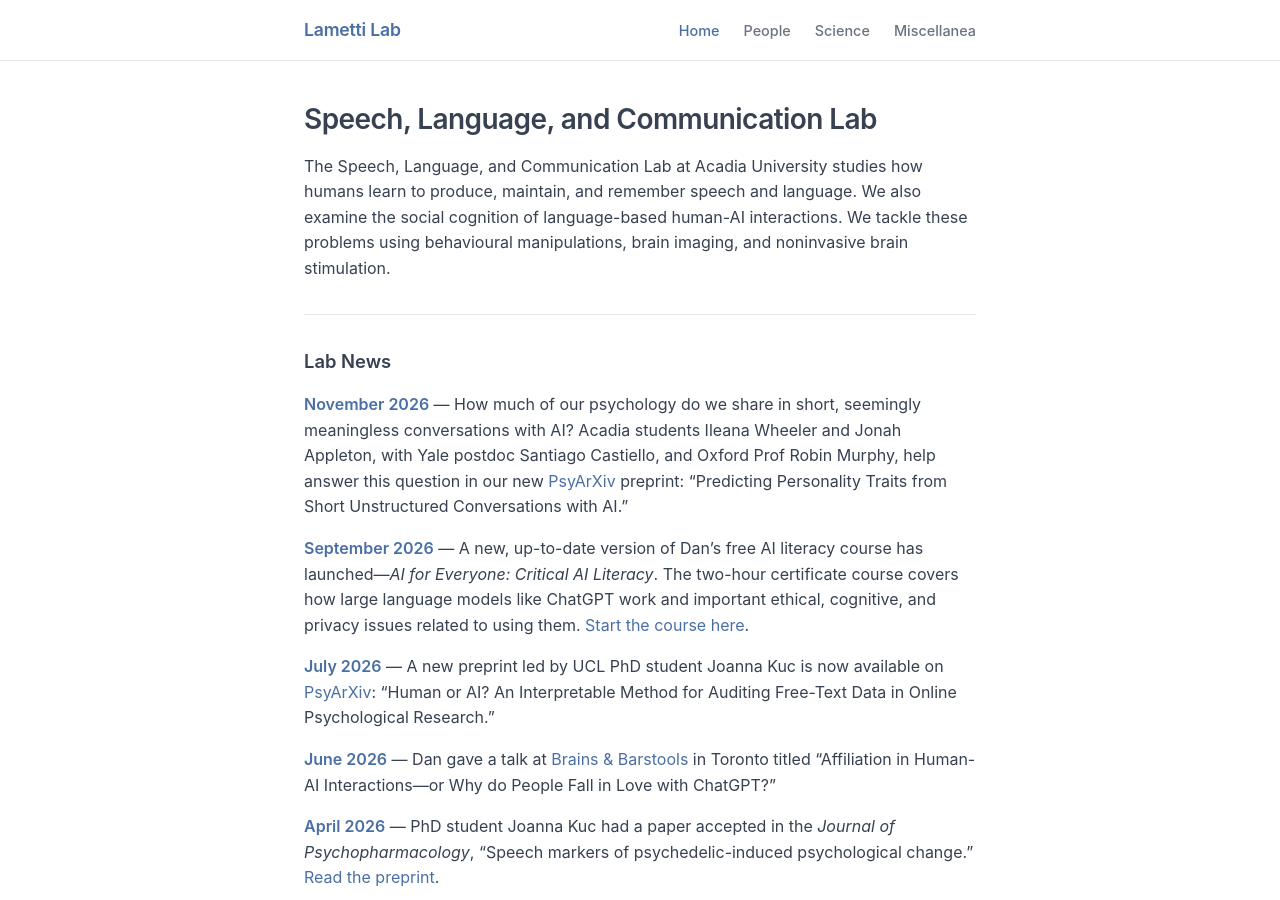
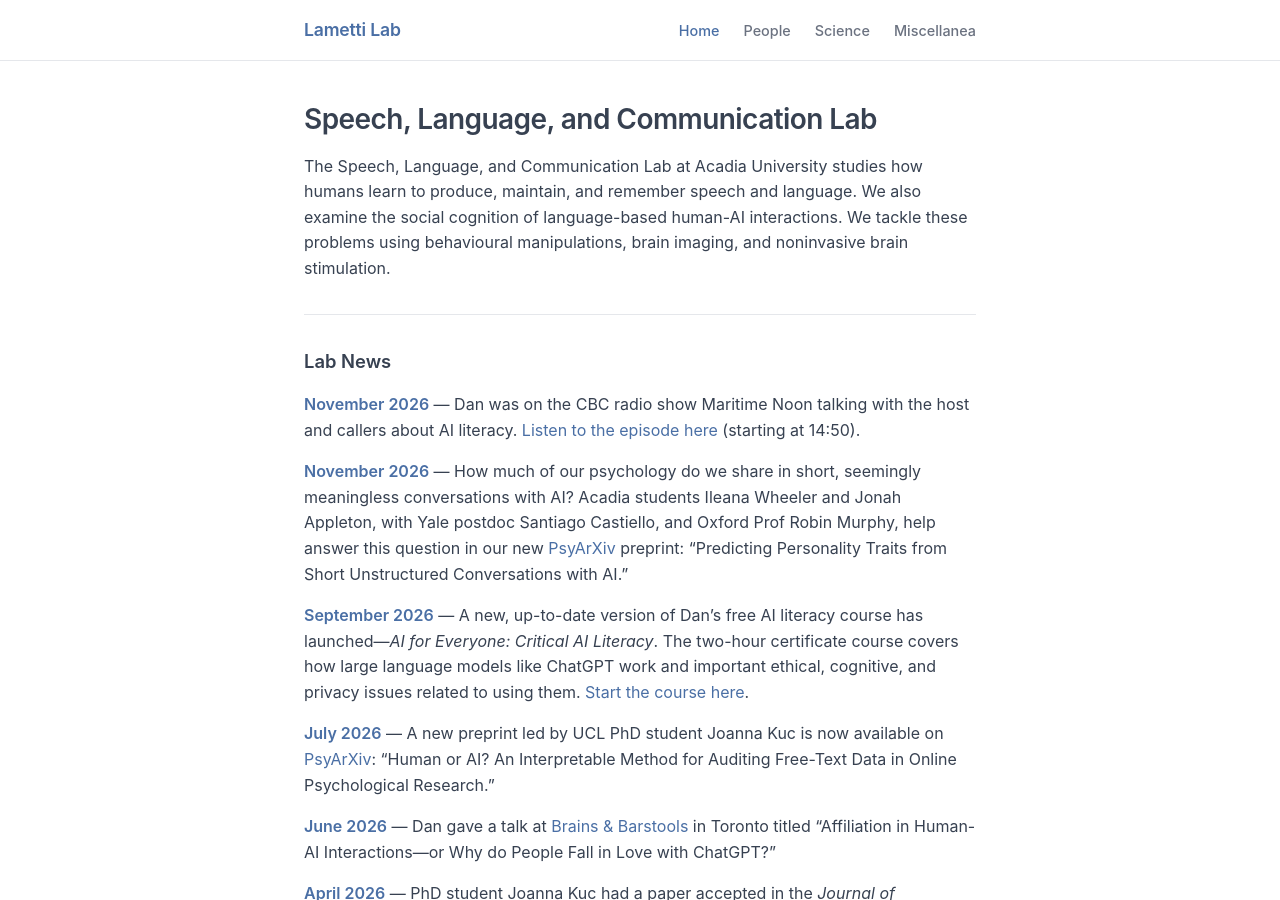
Before and after one commit to drlametti/lamettilab.github.io, a Jekyll site: the page built from index.md, in a window 1280 px wide and 900 px high. Built offline with Jekyll 4.4.1, drawn with Linux system fonts in a browser that asks for light colours.

Commit message:
Add November 2026 CBC Maritime Noon news item
Co-Authored-By: Claude Sonnet 4.6 <noreply@anthropic.com>

```diff
--- a/index.md
+++ b/index.md
@@ -10,6 +10,8 @@ The Speech, Language, and Communication Lab at Acadia University studies how hum
 ---
 
 ## Lab News
+
+**November 2026** — Dan was on the CBC radio show Maritime Noon talking with the host and callers about AI literacy. [Listen to the episode here](https://www.cbc.ca/listen/live-radio/1-38-maritime-noon/clip/16247539-on-phone-in-acadia-universitys-daniel-lametti-joins-talk) (starting at 14:50).
 
 **November 2026** — How much of our psychology do we share in short, seemingly meaningless conversations with AI? Acadia students Ileana Wheeler and Jonah Appleton, with Yale postdoc Santiago Castiello, and Oxford Prof Robin Murphy, help answer this question in our new [PsyArXiv](https://osf.io/preprints/psyarxiv/8476g_v1) preprint: "Predicting Personality Traits from Short Unstructured Conversations with AI."
 
```
